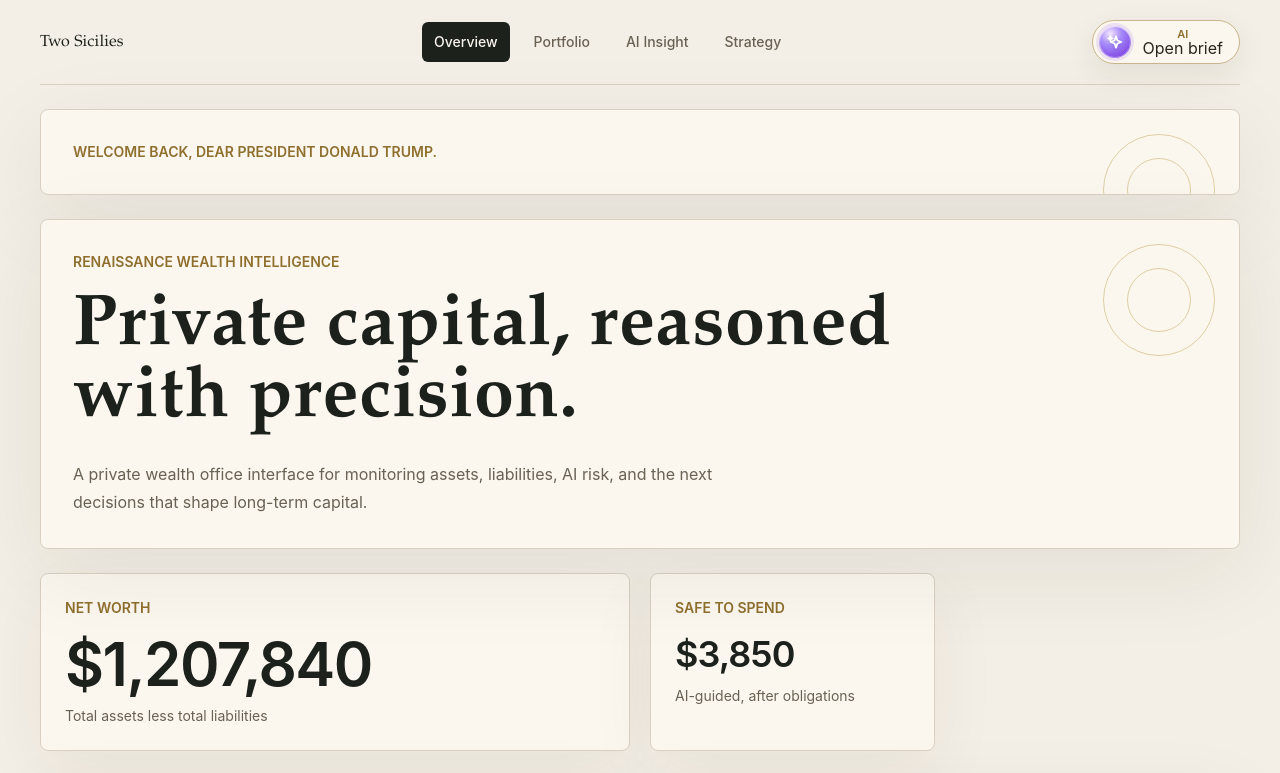
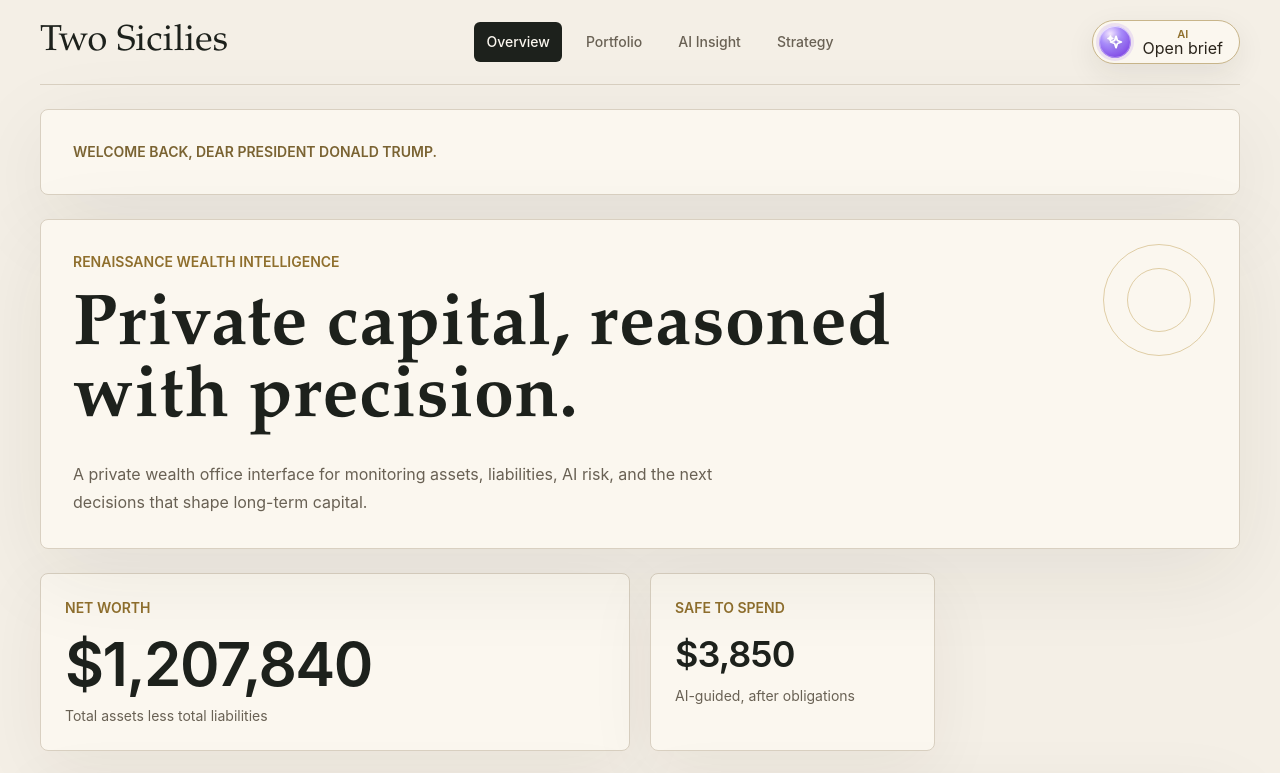
Before and after one commit to lzc-nus/Plutus, a Next.js app in the folder frontend/: page / in a window 1280 px wide. Shown: the top 773 px of the page. Built offline with nearby package versions, Linux system fonts and the light colour scheme.

Commit message:
Refine brand logo

```diff
--- a/frontend/src/app/globals.css
+++ b/frontend/src/app/globals.css
@@ -24,6 +24,11 @@ body {
   font-family: Palatino, "Palatino Linotype", "Book Antiqua", "Hoefler Text",
     Cochin, Georgia, serif;
   letter-spacing: 0.01em;
+}
+
+.brand-logo {
+  font-size: clamp(2.25rem, 4vw, 1.5rem);
+  line-height: 0.95;
 }
 
 ::selection {
--- a/frontend/src/app/page.tsx
+++ b/frontend/src/app/page.tsx
@@ -68,10 +68,8 @@ function OverviewPage({ onNavigate }: { onNavigate: (page: PageKey) => void }) {
   return (
     <div className="grid gap-6">
       <section className="relative overflow-hidden rounded-lg border border-[#d9d0c1] bg-[#fbf7ef] p-6 shadow-[0_24px_90px_rgba(43,34,24,0.08)] sm:p-8">
-        <div className="absolute right-6 top-6 hidden h-28 w-28 rounded-full border border-[#c3a35d] opacity-50 sm:block" />
-        <div className="absolute right-12 top-12 hidden h-16 w-16 rounded-full border border-[#c3a35d] opacity-50 sm:block" />
         <div className="relative max-w-4xl">
-          <p className="text-sm font-semibold uppercase text-[#8f6f2d]">
+          <p className="text-sm font-semibold uppercase text-[#7a6332]">
             Welcome back, dear {user.position} {user.name}.
           </p>
         </div>
@@ -334,7 +332,7 @@ function AIInsightPage() {
 function StrategyPage() {
   return (
     <div className="grid gap-6">
-      <section className="rounded-lg border border-[#d9d0c1] bg-[#fbf7ef] p-6 sm:p-8">
+      <section className="rounded-lg border border-[#d9d0c1] bg-[#e1ded8] p-6 sm:p-8">
         <SectionHeader
           description="Goals are measured against liquidity, liabilities, and current portfolio risk before the system recommends new commitments."
           eyebrow="Strategy"
--- a/frontend/src/components/wealth-components.tsx
+++ b/frontend/src/components/wealth-components.tsx
@@ -52,7 +52,7 @@ export function TopNav({
   return (
     <header className="flex flex-wrap items-center justify-between gap-4 border-b border-[#d9d0c1] pb-5">
       <button
-        className="font-display text-left text-2xl font-semibold"
+        className="brand-logo font-display text-left font-semibold"
         onClick={() => onNavigate("overview")}
         type="button"
       >
```
